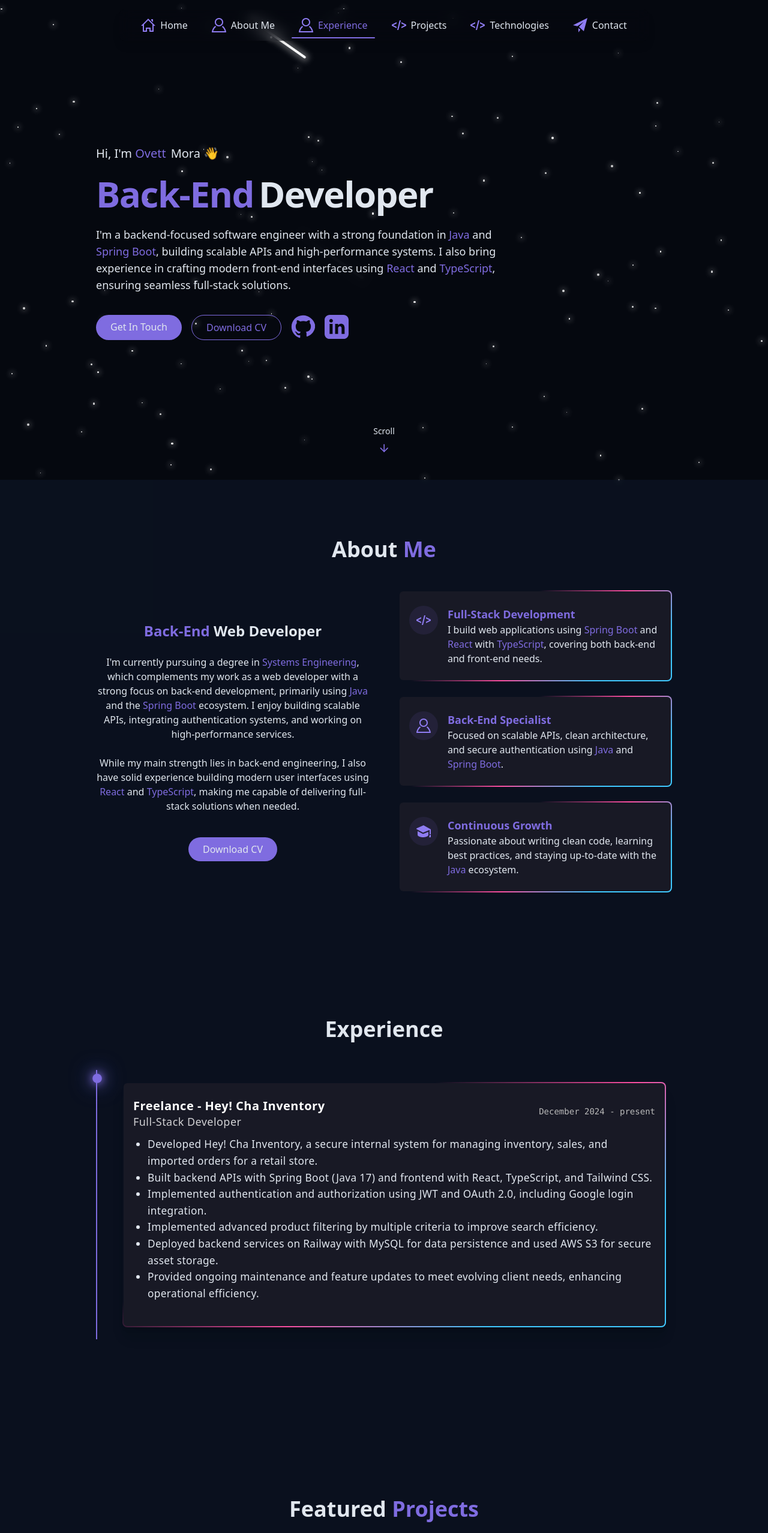
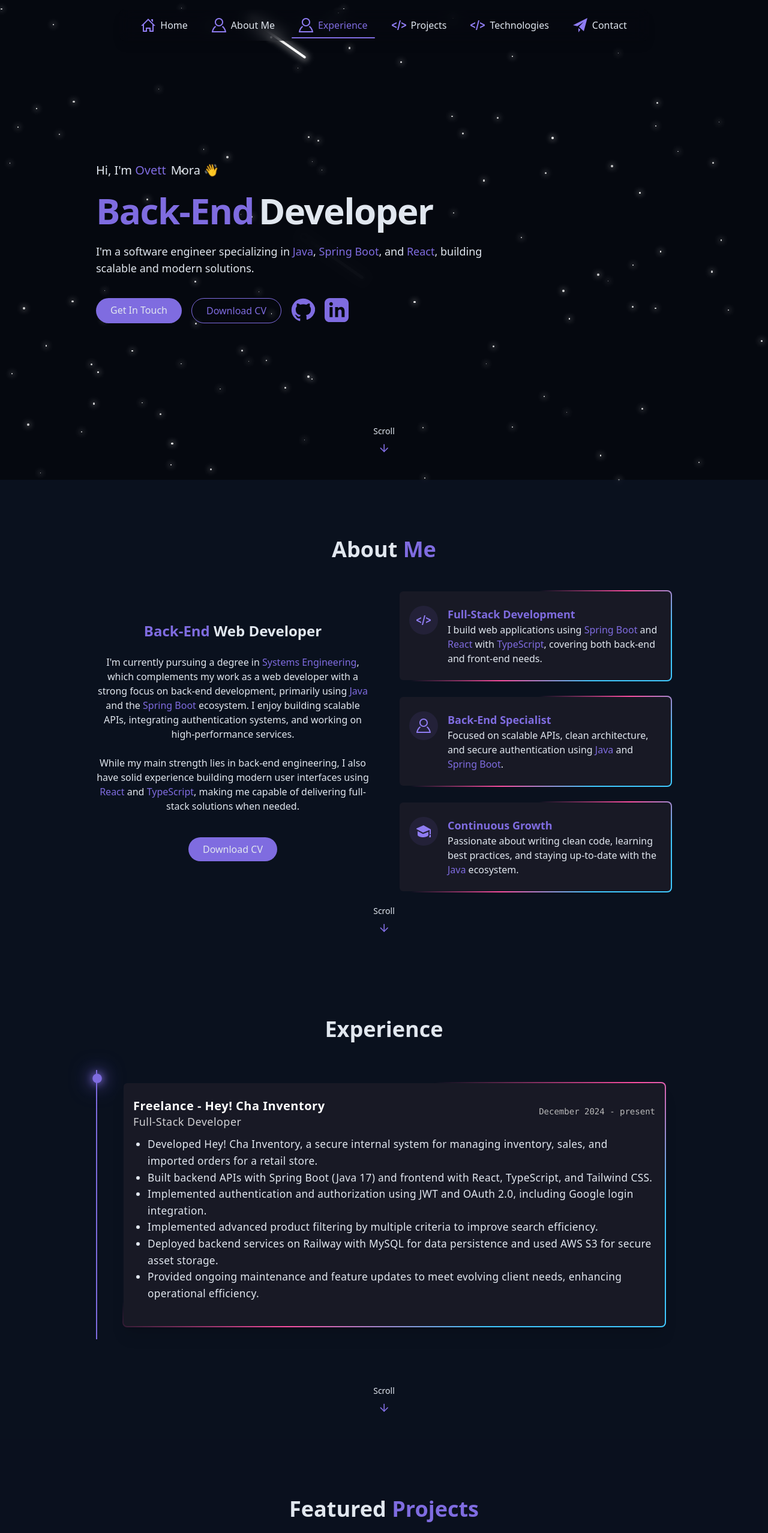
Before and after one commit to Ovtt17/portfolio_ovtt17, a React (Vite) app: page / in a window 1280 px wide. Shown: the top 2556 px of the page at 60% size. Built offline with nearby package versions, Linux system fonts and the light colour scheme.

Commit message:
feat: integrate ScrollIndicator and enhance sections with motion effects

```diff
--- a/src/components/AboutSection/index.tsx
+++ b/src/components/AboutSection/index.tsx
@@ -1,18 +1,31 @@
+import { motion } from "framer-motion";
 import AboutIntro from "./AboutIntro";
 import AboutCards from "./AboutCards";
 import AboutHeader from "./AboutHeader";
+import ScrollIndicator from "../ScrollIndicator";
+import useScrollEffects from "../../hooks/useScrollEffects";
 
 const AboutSection = () => {
+  const { sectionRef, opacity, y } = useScrollEffects();
+
   return (
-    <section id="about" className="bg-background-secondary min-h-screen py-24 px-4 relative">
-      <div className="container max-w-5xl mx-auto">
+    <motion.section
+      id="about"
+      ref={sectionRef}
+      className="bg-background-secondary min-h-screen pt-24 pb-25 px-4 relative"
+    >
+      <motion.div
+        style={{ opacity, y }}
+        className="container max-w-5xl mx-auto"
+      >
         <AboutHeader />
         <div className="grid grid-cols-1 md:grid-cols-2 gap-12 items-center">
           <AboutIntro />
           <AboutCards />
         </div>
-      </div>
-    </section>
+      </motion.div>
+      <ScrollIndicator nextSectionName="experience" />
+    </motion.section>
   );
 };
 
--- a/src/components/ExperienceSection/index.tsx
+++ b/src/components/ExperienceSection/index.tsx
@@ -1,18 +1,28 @@
 import type { FC } from 'react';
+import { motion } from 'framer-motion';
 import ExperienceTimeline from './ExperienceTimeline';
 import ExperienceHeader from './ExperienceHeader';
+import ScrollIndicator from '../ScrollIndicator';
+import useScrollEffects from '../../hooks/useScrollEffects';
 
 const ExperienceSection: FC = () => {
+  const { sectionRef, opacity, y } = useScrollEffects();
+
   return (
-    <section
+    <motion.section
       id="experience"
-      className="bg-background-secondary min-h-screen py-24 px-1 relative"
+      ref={sectionRef}
+      className="bg-background-secondary min-h-screen pt-24 pb-25 px-1 relative"
     >
-      <div className="container max-w-5xl">
+      <motion.div
+        style={{ opacity, y }}
+        className="container max-w-5xl"
+      >
         <ExperienceHeader />
         <ExperienceTimeline />
-      </div>
-    </section>
+      </motion.div>
+      <ScrollIndicator nextSectionName="projects" />
+    </motion.section>
   );
 };
 
--- a/src/components/HeroSection/HeroDescription.tsx
+++ b/src/components/HeroSection/HeroDescription.tsx
@@ -1,10 +1,6 @@
 const HeroDescription = () => (
   <p className="text-base md:text-lg text-muted-foreground max-w-2xl opacity-0 animate-fade-in-delay-3">
-    I'm a backend-focused software engineer with a strong foundation in{" "}
-    <span className="text-primary">Java</span> and{" "}
-    <span className="text-primary">Spring Boot</span>, building scalable APIs and high-performance systems. I also bring experience in crafting modern front-end interfaces using{" "}
-    <span className="text-primary">React</span> and{" "}
-    <span className="text-primary">TypeScript</span>, ensuring seamless full-stack solutions.
+    I'm a software engineer specializing in <span className="text-primary">Java</span>, <span className="text-primary">Spring Boot</span>, and <span className="text-primary">React</span>, building scalable and modern solutions.
   </p>
 );
 
--- a/src/components/HeroSection/HeroTitle.tsx
+++ b/src/components/HeroSection/HeroTitle.tsx
@@ -1,7 +1,7 @@
 const HeroTitle = () => (
-  <h1 className="text-4xl md:text-6xl font-bold tracking-tight leading-tight">
+  <h1 className="flex flex-col sm:flex-row sm:gap-2 text-4xl md:text-6xl font-bold tracking-tight leading-tight">
     <span className="text-primary opacity-0 animate-fade-in-delay-1">Back-End</span>
-    <span className="text-gradient ml-2 opacity-0 animate-fade-in-delay-2">Developer</span>
+    <span className="text-gradient opacity-0 animate-fade-in-delay-2">Developer</span>
   </h1>
 );
 
--- a/src/components/HeroSection/index.tsx
+++ b/src/components/HeroSection/index.tsx
@@ -35,7 +35,7 @@ const HeroSection = () => {
         <HeroDescription />
         <HeroButtons />
       </motion.div>
-      <ScrollIndicator />
+      <ScrollIndicator nextSectionName="about" />
     </motion.section>
   );
 };
--- a/src/components/Navbar/index.tsx
+++ b/src/components/Navbar/index.tsx
@@ -1,37 +1,13 @@
-import { useState, useEffect } from "react";
-import { navItems } from "../../constants/navItems";
+import { useState } from "react";
+import { useSectionContext } from "../../context/SectionContext";
 import NavbarDesktop from "./NavbarDesktop";
 import NavbarMobile from "./NavbarMobile";
 import NavbarToggle from "./NavbarToggle";
 
 const Navbar = () => {
+  const { activeIndex } = useSectionContext();
   const [hoveredIndex, setHoveredIndex] = useState<number | null>(null);
   const [isMobileMenuOpen, setIsMobileMenuOpen] = useState(false);
-  const [activeIndex, setActiveIndex] = useState<number | null>(null);
-
-  useEffect(() => {
-    const handleScroll = () => {
-      const sections = navItems.map(item => {
-        const id = item.href.replace('#', '');
-        return document.getElementById(id);
-      });
-      const scrollY = window.scrollY + window.innerHeight / 3;
-      let current = null;
-      sections.forEach((section, idx) => {
-        if (section) {
-          const top = section.offsetTop;
-          const bottom = top + section.offsetHeight;
-          if (scrollY >= top && scrollY < bottom) {
-            current = idx;
-          }
-        }
-      });
-      setActiveIndex(current);
-    };
-    window.addEventListener("scroll", handleScroll);
-    handleScroll();
-    return () => window.removeEventListener("scroll", handleScroll);
-  }, []);
 
   return (
     <nav className="fixed top-4 left-0 z-40 w-full px-2">
@@ -65,7 +41,6 @@ const Navbar = () => {
         activeIndex={activeIndex}
       />
     </nav>
-
   );
 };
 
--- a/src/components/ProjectSection/index.tsx
+++ b/src/components/ProjectSection/index.tsx
@@ -1,19 +1,20 @@
 import ProjectsHeader from "./ProjectsHeader";
 import ProjectList from "./ProjectList";
 import GitHubStats from "./GitHubStats";
-
+import ScrollIndicator from "../ScrollIndicator";
 
 const ProjectSection = () => {
   return (
     <section
       id="projects"
-      className="bg-background-secondary min-h-screen py-24 px-4 relative"
+      className="bg-background-secondary min-h-screen pt-24 pb-28 px-4 relative"
     >
       <div className="container max-w-5xl">
         <ProjectsHeader />
         <ProjectList />
         <GitHubStats />
       </div>
+      <ScrollIndicator nextSectionName="technologies" />
     </section>
   );
 };
--- a/src/components/TechnologiesSection/index.tsx
+++ b/src/components/TechnologiesSection/index.tsx
@@ -1,21 +1,31 @@
+import { motion } from "framer-motion";
 import TechnologiesCarousel from "./TechnologiesCarousel";
 import TechnologiesHeader from "./TechnologiesHeader";
 import TechnologiesIntro from "./TechnologiesIntro";
+import useScrollEffects from "../../hooks/useScrollEffects";
+import ScrollIndicator from "../ScrollIndicator";
 
 const TechnologiesSection = () => {
+  const { sectionRef, opacity, y } = useScrollEffects();
+
   return (
-    <section
+    <motion.section
       id="technologies"
-      className="bg-background-secondary min-h-screen py-24 px-4 relative"
+      ref={sectionRef}
+      className="bg-background-secondary min-h-screen pt-24 pb-25 px-4 relative"
     >
-      <div className="container max-w-5xl flex flex-col items-center">
+      <motion.div
+        style={{ opacity, y }}
+        className="container max-w-5xl flex flex-col items-center"
+      >
         <TechnologiesHeader />
         <div className="flex flex-col justify-center items-center gap-10 w-full">
           <TechnologiesIntro />
           <TechnologiesCarousel />
         </div>
-      </div>
-    </section>
+      </motion.div>
+      <ScrollIndicator nextSectionName="contact" />
+    </motion.section>
   );
 };
 
```
